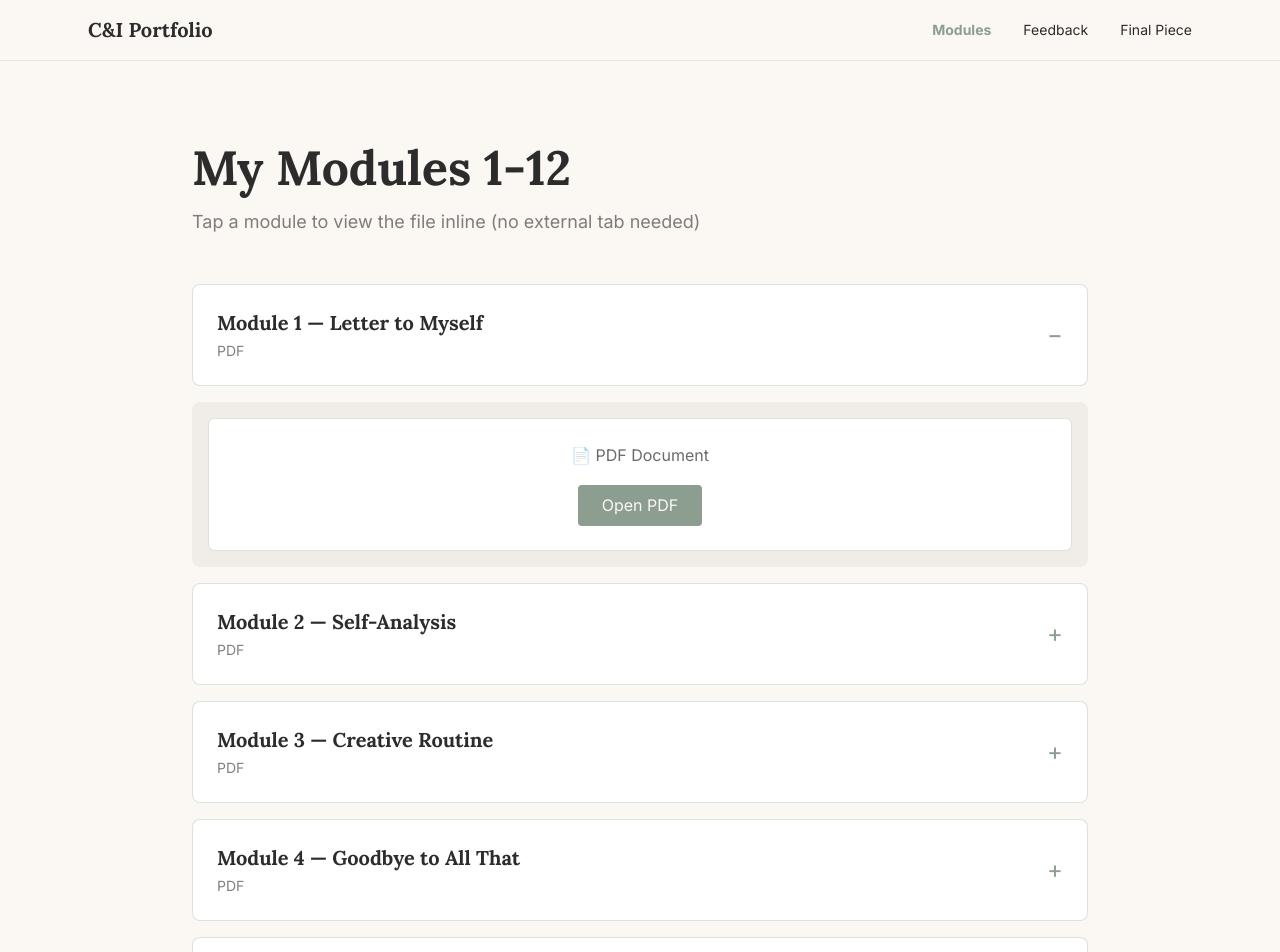
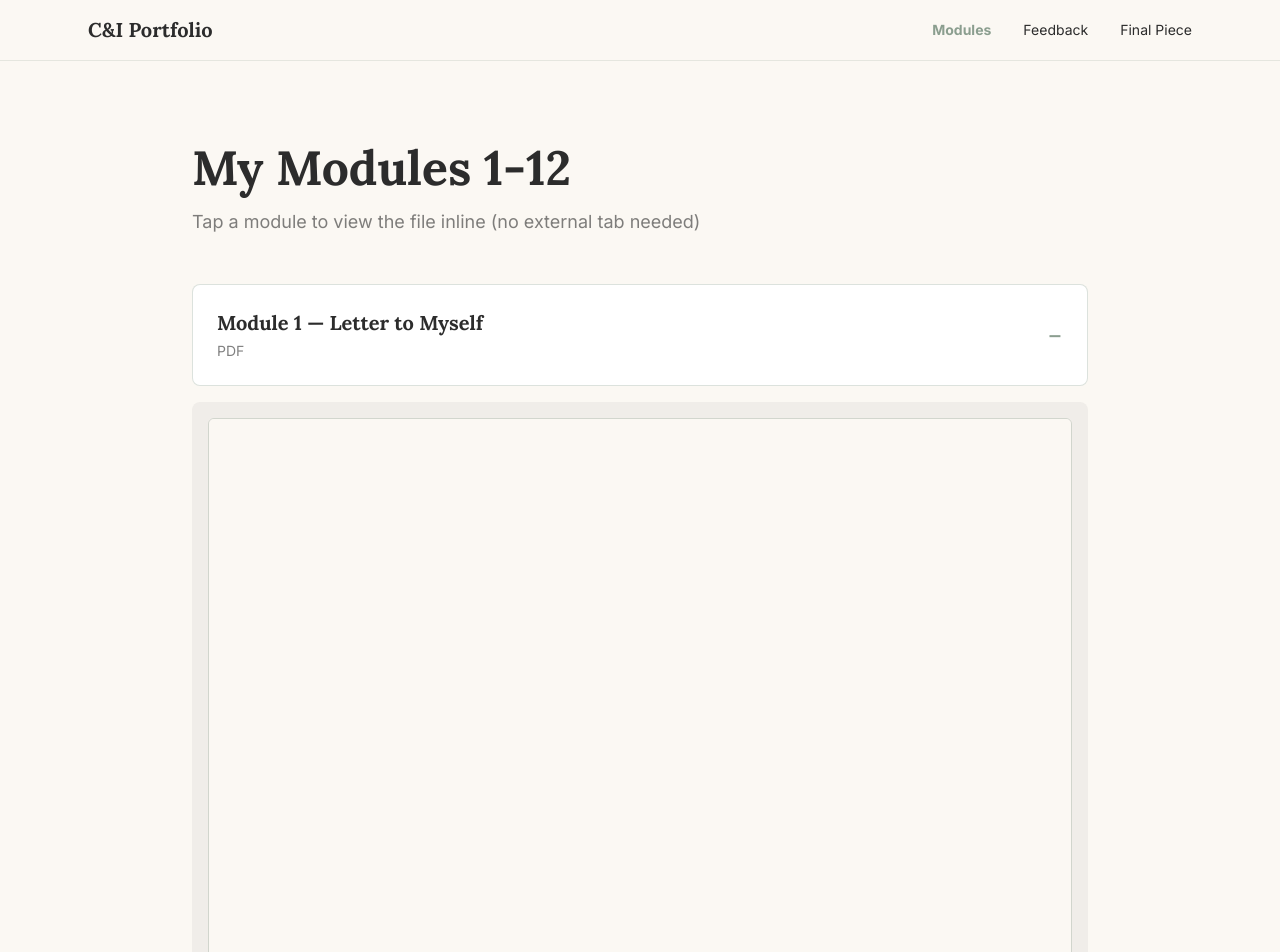
Before and after one commit to Thanay2001/Final-CREATIVITY-AND-IDEATION, a Next.js app: page /modules in a window 1280 px wide. Shown: the top 952 px of the page. Built offline with nearby package versions, Linux system fonts and the light colour scheme.

Commit message:
Replace PDF links with iframe embeds

```diff
--- a/src/app/modules/page.tsx
+++ b/src/app/modules/page.tsx
@@ -161,17 +161,11 @@ export default function ModulesPage() {
                       className="mt-4 p-4 bg-charcoal/5 rounded-lg space-y-4"
                     >
                       {module.type === 'pdf' && (
-                        <div className="bg-white rounded-md border border-sage/30 p-6 text-center">
-                          <p className="text-charcoal/70 mb-4">📄 PDF Document</p>
-                          <a
-                            href={module.asset}
-                            target="_blank"
-                            rel="noopener noreferrer"
-                            className="inline-block px-6 py-2 bg-sage text-cream rounded hover:bg-charcoal transition"
-                          >
-                            Open PDF
-                          </a>
-                        </div>
+                        <iframe
+                          src={module.asset}
+                          className="w-full h-[600px] rounded-md border border-sage/30"
+                          title={module.title}
+                        />
                       )}
                       {module.type === 'mp4' && (
                         <video
@@ -191,30 +185,24 @@ export default function ModulesPage() {
                       )}
 
                       {module.reflectionPdf && (
-                        <div className="bg-white rounded-md border border-sage/30 p-6 text-center">
-                          <p className="text-charcoal/70 mb-4">📄 Reflection Document</p>
-                          <a
-                            href={module.reflectionPdf}
-                            target="_blank"
-                            rel="noopener noreferrer"
-                            className="inline-block px-6 py-2 bg-sage text-cream rounded hover:bg-charcoal transition"
-                          >
-                            Open Reflection PDF
-                          </a>
+                        <div className="space-y-2">
+                          <h4 className="text-sm font-semibold text-charcoal">Reflection:</h4>
+                          <iframe
+                            src={module.reflectionPdf}
+                            className="w-full h-[600px] rounded-md border border-sage/30"
+                            title={`${module.title} - Reflection`}
+                          />
                         </div>
                       )}
 
                       {module.assignmentPdf && (
-                        <div className="bg-white rounded-md border border-sage/30 p-6 text-center">
-                          <p className="text-charcoal/70 mb-4">📄 Assignment Document</p>
-                          <a
-                            href={module.assignmentPdf}
-                            target="_blank"
-                            rel="noopener noreferrer"
-                            className="inline-block px-6 py-2 bg-sage text-cream rounded hover:bg-charcoal transition"
-                          >
-                            Open Assignment PDF
-                          </a>
+                        <div className="space-y-2">
+                          <h4 className="text-sm font-semibold text-charcoal">Assignment:</h4>
+                          <iframe
+                            src={module.assignmentPdf}
+                            className="w-full h-[600px] rounded-md border border-sage/30"
+                            title={`${module.title} - Assignment`}
+                          />
                         </div>
                       )}
                     </motion.div>
```
Also changed, not shown: 35 other files (tests, documents, lock files or other folders).
